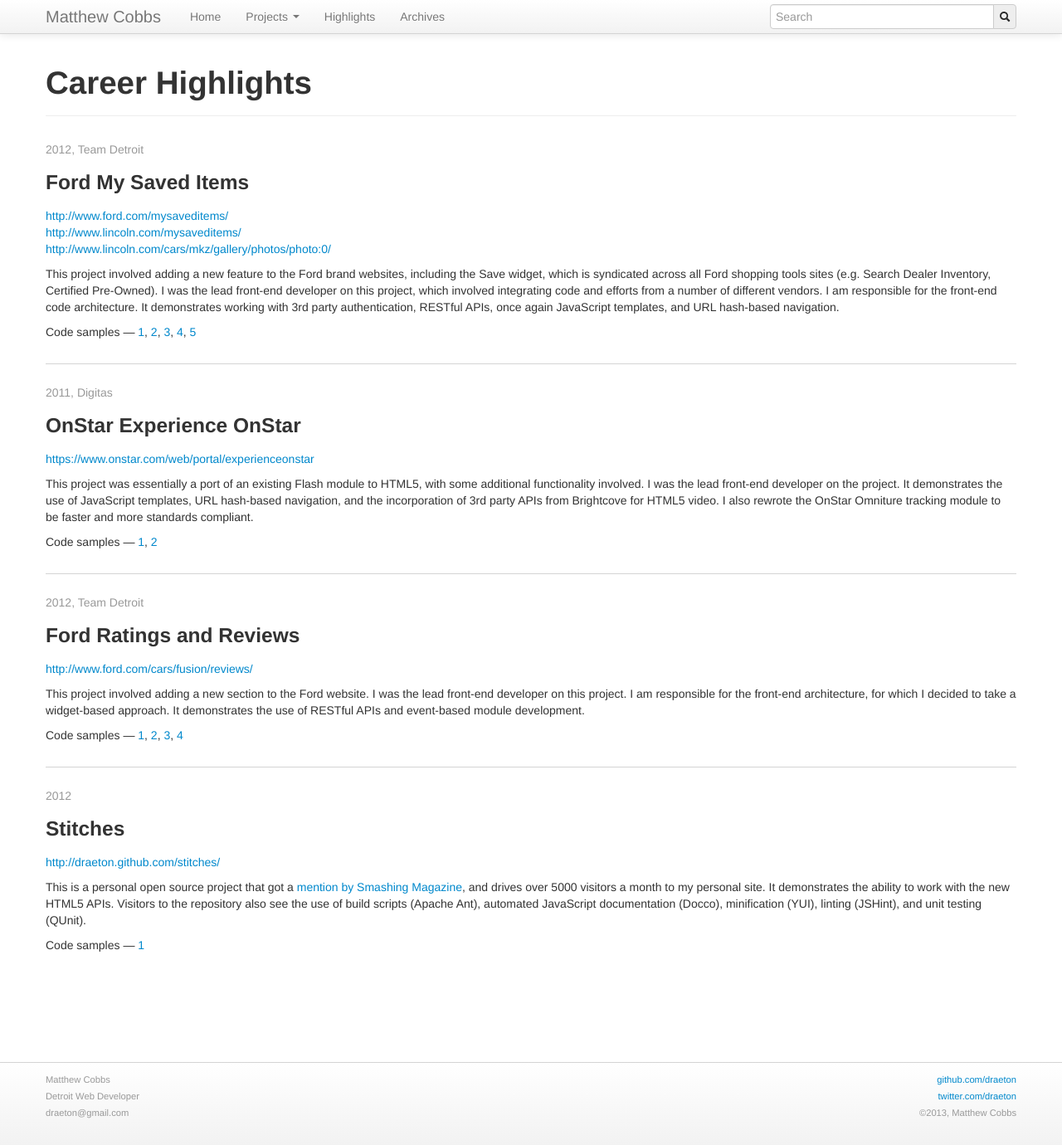
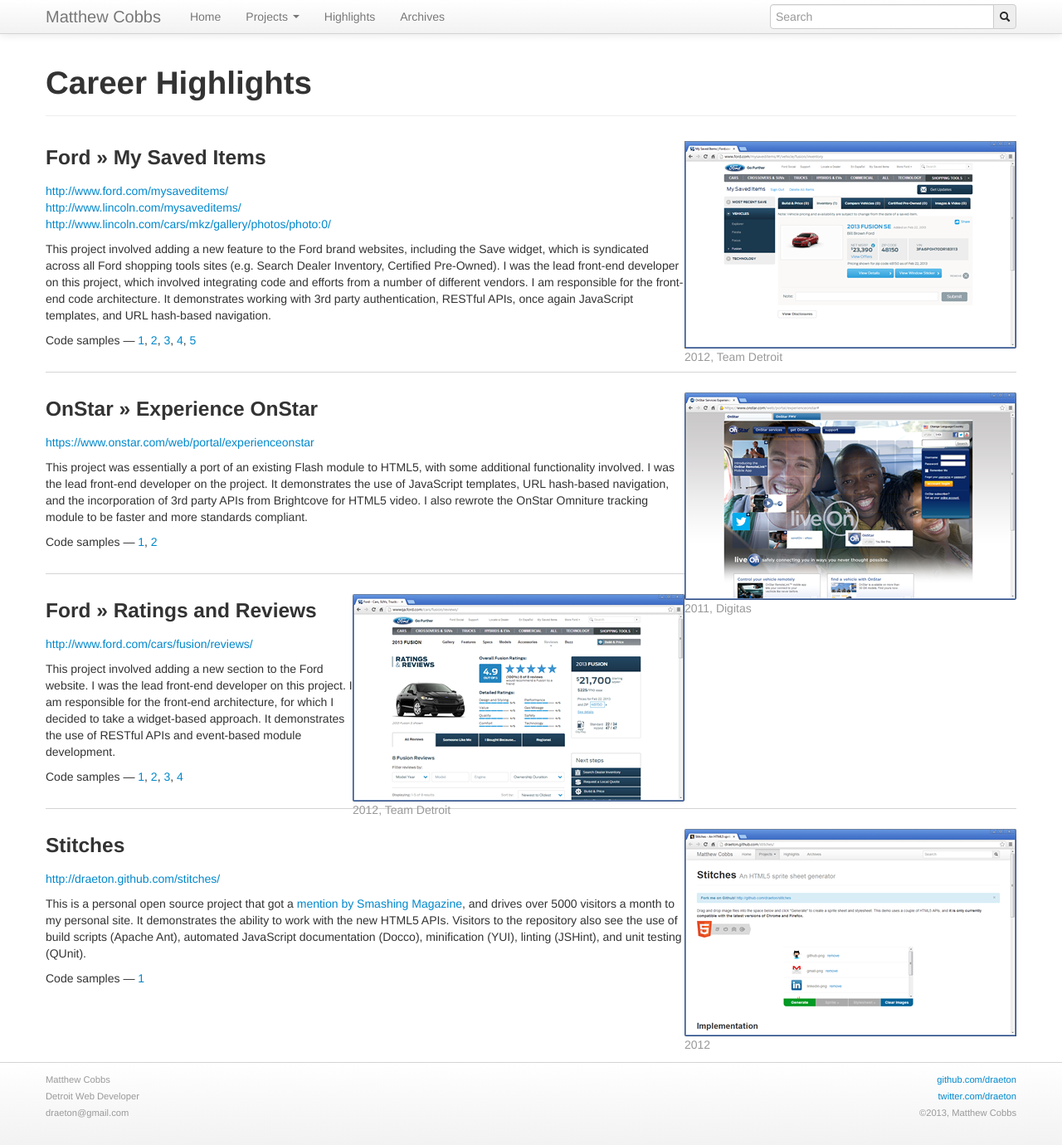
Before and after one commit to draeton/draeton.github.com, a Jekyll site: the page built from highlights.html, in a window 1280 px wide and 1380 px high. Shown: the whole window at 83% size. Built offline with Jekyll 4.4.1, drawn with Linux system fonts in a browser that asks for light colours; nearby versions of some CDN libraries; Markdown is read by kramdown in place of the engine named in the settings.

Commit message:
Adding project images

```diff
--- a/highlights.html
+++ b/highlights.html
@@ -11,8 +11,12 @@
 <section id="highlights">
 
     <div class="highlight">
-        <p class="muted">2012, Team Detroit</p>
-        <h3>Ford My Saved Items</h3>
+        <div class="pull-right">
+            <img src="/img/projects/mysaveditems.png" width="400" height="250" alt="Ford &raquo; My Saved Items"/>
+            <p class="muted">2012, Team Detroit</p>
+        </div>
+
+        <h3>Ford &raquo; My Saved Items</h3>
 
         <ul class="unstyled">
             <li><a href="http://www.ford.com/mysaveditems/">http://www.ford.com/mysaveditems/</a></li>
@@ -32,8 +36,12 @@
     </div>
 
     <div class="highlight">
-        <p class="muted">2011, Digitas</p>
-        <h3>OnStar Experience OnStar</h3>
+        <div class="pull-right">
+            <img src="/img/projects/onstar.png" width="400" height="250" alt="OnStar &raquo; Experience OnStar"/>
+            <p class="muted">2011, Digitas</p>
+        </div>
+
+        <h3>OnStar &raquo; Experience OnStar</h3>
 
         <ul class="unstyled">
             <li><a href="https://www.onstar.com/web/portal/experienceonstar">https://www.onstar.com/web/portal/experienceonstar</a></li>
@@ -48,9 +56,12 @@
     </div>
 
     <div class="highlight">
+        <div class="pull-right">
+            <img src="/img/projects/reviews.png" width="400" height="250" alt="Ford &raquo; Ratings and Reviews"/>
+            <p class="muted">2012, Team Detroit</p>
+        </div>
 
-        <p class="muted">2012, Team Detroit</p>
-        <h3>Ford Ratings and Reviews</h3>
+        <h3>Ford &raquo; Ratings and Reviews</h3>
 
         <ul class="unstyled">
             <li><a href="http://www.ford.com/cars/fusion/reviews/">http://www.ford.com/cars/fusion/reviews/</a></li>
@@ -67,7 +78,11 @@
     </div>
 
     <div class="highlight">
-        <p class="muted">2012</p>
+        <div class="pull-right">
+            <img src="/img/projects/stitches.png" width="400" height="250" alt="Stitches"/>
+            <p class="muted">2012</p>
+        </div>
+
         <h3>Stitches</h3>
 
         <ul class="unstyled">
```
Also changed, not shown: img/projects/mysaveditems.png (added), img/projects/onstar.png (added), img/projects/reviews.png (added), img/projects/stitches.png (added).
